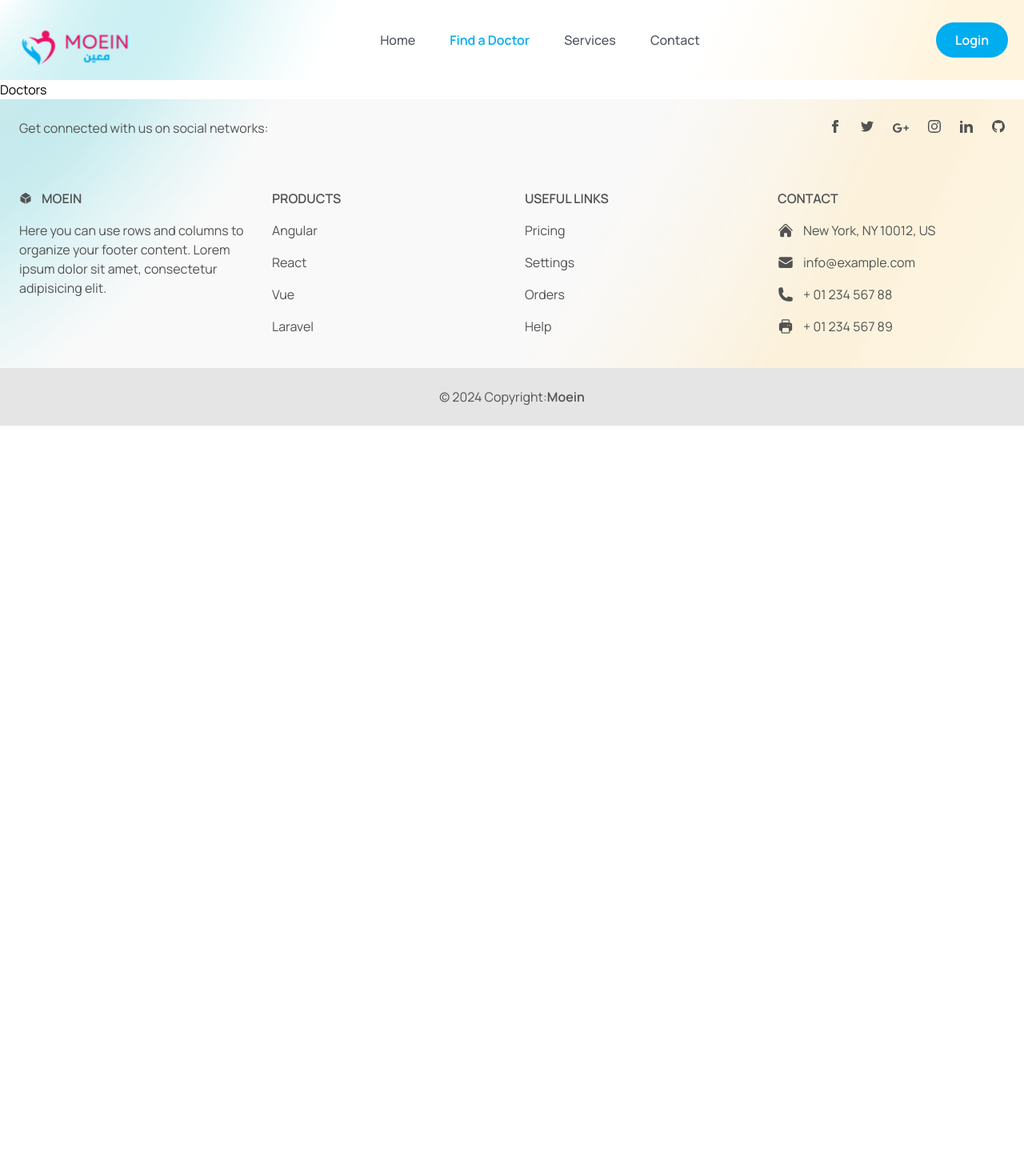
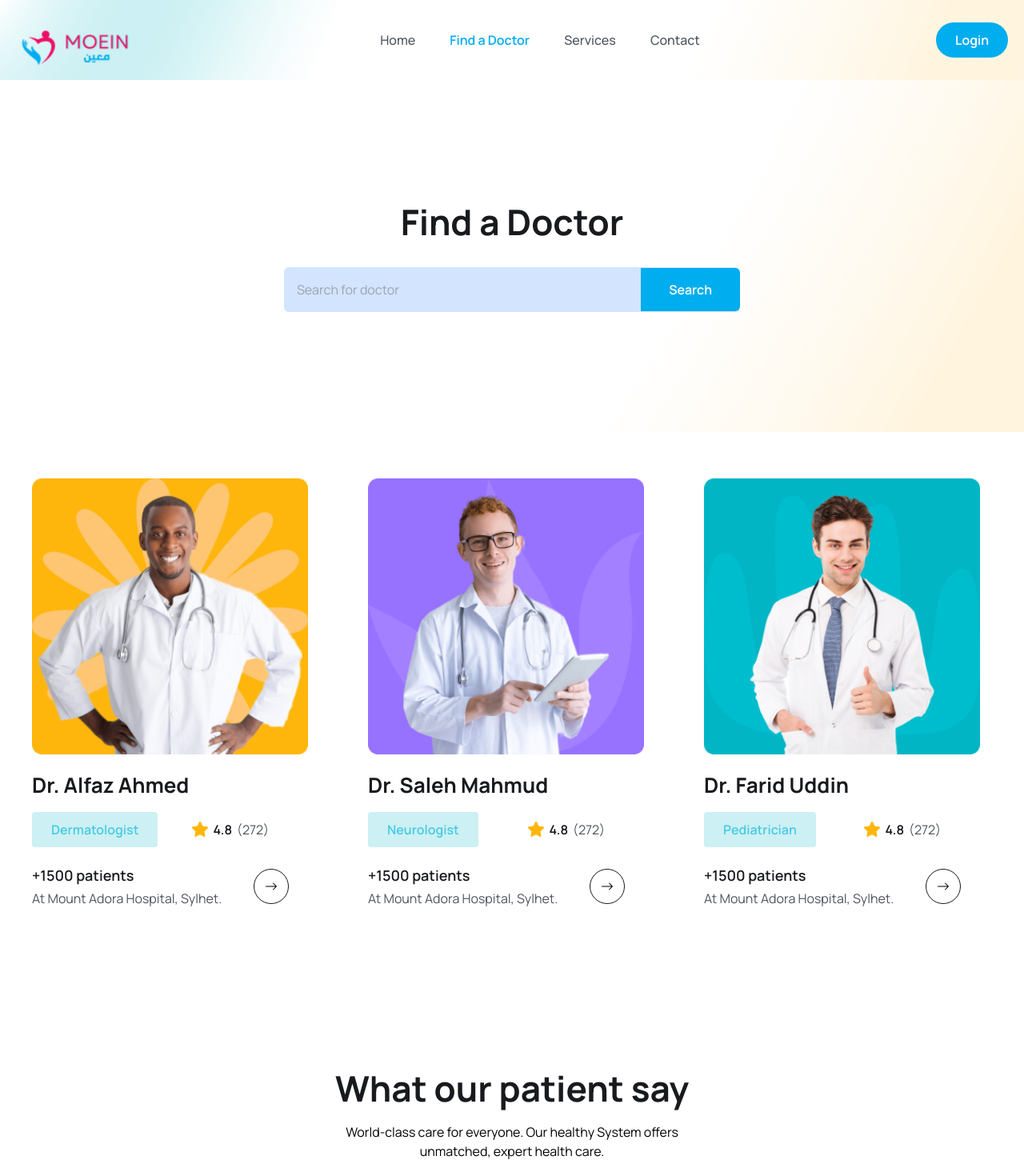
Before and after one commit to BMBachir/MERN-Stack-Doctor-Appointment-Booking, a React (Vite) app: page /doctors in a window 1280 px wide. Shown: the top 1470 px of the page at 80% size. Before the commit the page ends 800 px from the top, so only its background shows below. Built offline with nearby package versions, Linux system fonts and the light colour scheme.

Commit message:
building the page of Find  Doctor

```diff
--- a/src/assets/data/doctors.js
+++ b/src/assets/data/doctors.js
@@ -6,7 +6,7 @@ export const doctors = [
   {
     id: "01",
     name: "Dr. Alfaz Ahmed",
-    specialty: "Surgeon",
+    specialty: "Dermatologist ",
     avgRating: 4.8,
     totalRating: 272,
     photo: doctorImg01,
@@ -26,7 +26,7 @@ export const doctors = [
   {
     id: "03",
     name: "Dr. Farid Uddin",
-    specialty: "Dermatologist",
+    specialty: "Pediatrician",
     avgRating: 4.8,
     totalRating: 272,
     photo: doctorImg03,
--- a/src/components/Doctors/DoctorCard.jsx
+++ b/src/components/Doctors/DoctorCard.jsx
@@ -48,7 +48,7 @@ const DoctorCard = ({ doctor, index }) => {
           </p>
         </div>
         <Link
-          to={"/doctors/1"}
+          to={"/doctor-details"}
           className="w-[44px] h-[44px]  rounded-full border border-solid hover:text-white border-[#181A1E]  mx-auto flex  items-center justify-center group hover:bg-primaryColor hover:border-none "
         >
           <BsArrowRight />
--- a/src/pages/Doctors.jsx
+++ b/src/pages/Doctors.jsx
@@ -1,7 +1,51 @@
 import React from "react";
+import { doctors } from "../assets/data/doctors";
+import DoctorCard from "../components/Doctors/DoctorCard";
+import Testimonial from "../components/Testimonial/Testimonial";
 
 const Doctors = () => {
-  return <div>Doctors</div>;
+  return (
+    <>
+      <section className="doctorSearch__section mb-[-250px] pt-[150px] pb-[150px] ">
+        <div className="container text-center">
+          <h2 className="heading"> Find a Doctor</h2>
+          <div className="max-w-[570px] mt-[30px]  mx-auto bg-[#0066ff2c] rounded-md flex items-center justify-center  ">
+            <input
+              type="search"
+              className="py-4 pl-4 pr-2 bg-transparent w-full focus:outline-none cursor-pointer placeholder: text-textColor"
+              placeholder="Search for doctor"
+            />
+            <button className="btn mt-0 rounded-[0px] rounded-r-md hover:bg-blue-400 ">
+              Search
+            </button>
+          </div>
+        </div>
+      </section>
+
+      <section>
+        <div className="container mb-[-400px]">
+          <div className="grid grid-cols-1 sm:grid-cols-2 md:grid-cols-3  gap-5  ">
+            {doctors.map((doctor, index) => (
+              <DoctorCard doctor={doctor} index={index} key={index} />
+            ))}
+          </div>
+        </div>
+      </section>
+
+      <section className=" mb-[-300px]">
+        <div className="container mb-[200px]">
+          <div className="xl:w-[470px] mx-auto ">
+            <h2 className="heading text-center">What our patient say </h2>
+            <div className="para__text text-center mt-4">
+              World-class care for everyone. Our healthy System offers
+              unmatched, expert health care.
+            </div>
+          </div>
+          <Testimonial />
+        </div>
+      </section>
+    </>
+  );
 };
 
 export default Doctors;
--- a/src/pages/Doctors/DoctorDetails.jsx
+++ b/src/pages/Doctors/DoctorDetails.jsx
@@ -1,7 +1,27 @@
 import React from "react";
-
+import doctorImg from "../../assets/images/doctor-img03.png";
 const DoctorDetails = () => {
-  return <div>DoctorDetails</div>;
+  return (
+    <section>
+      <div className="max-w-[1170px] px-5 mx-auto  ">
+        <div className=" grid md:grid-cols-3 gap-[50px] ">
+          <div className="md:col-span-2 ">
+            <div className="flex items-center gap-5">
+              <figure className="max-w-[200px] max-h-[200px] ">
+                <img src={doctorImg} className="w-full" />
+              </figure>
+              <span className="bg-[#CCF0F3] text-irisBlueColor py-1 px-2 lg:py-2 lg:px-6 text-[12px] leading-4 lg:text-[16px] lg:leading-7 rounded font-semibold ">
+                Pediatrician
+              </span>
+              <h3 className="text-[22px] leading-9 mt-3 text-headingColor font-bold ">
+                Dr. Farid Uddin
+              </h3>
+            </div>
+          </div>
+        </div>
+      </div>
+    </section>
+  );
 };
 
 export default DoctorDetails;
```
